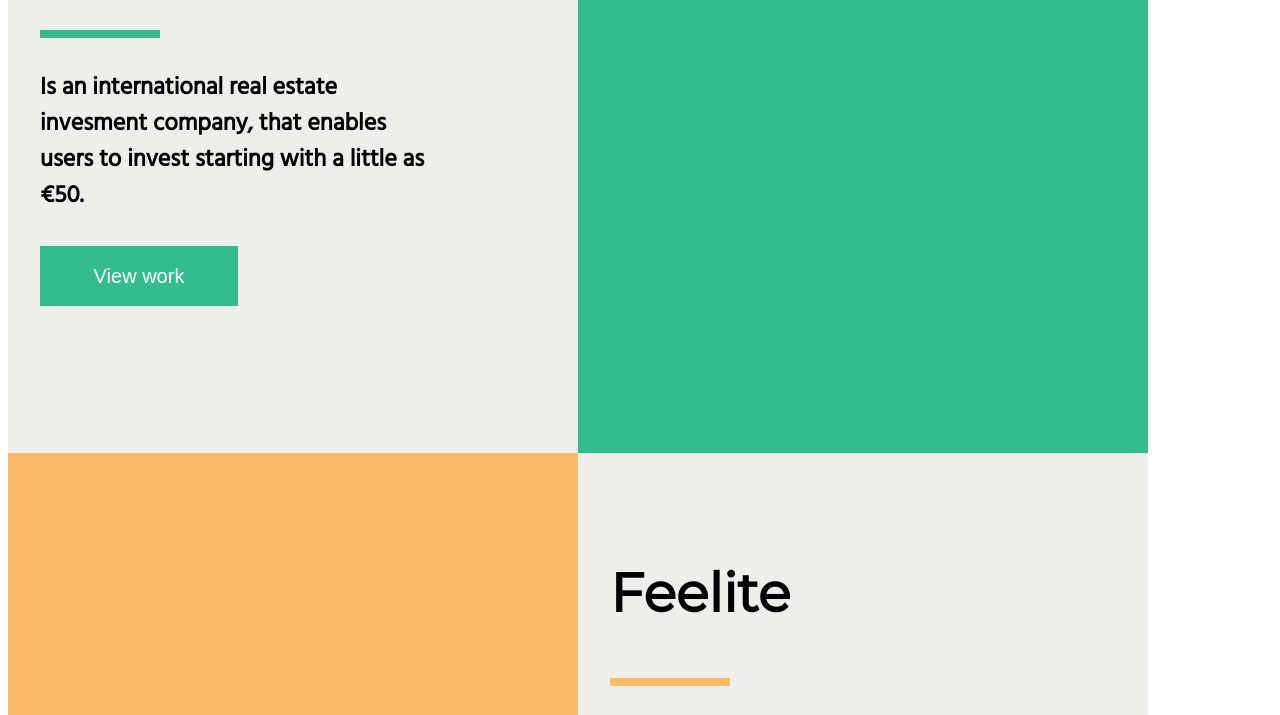
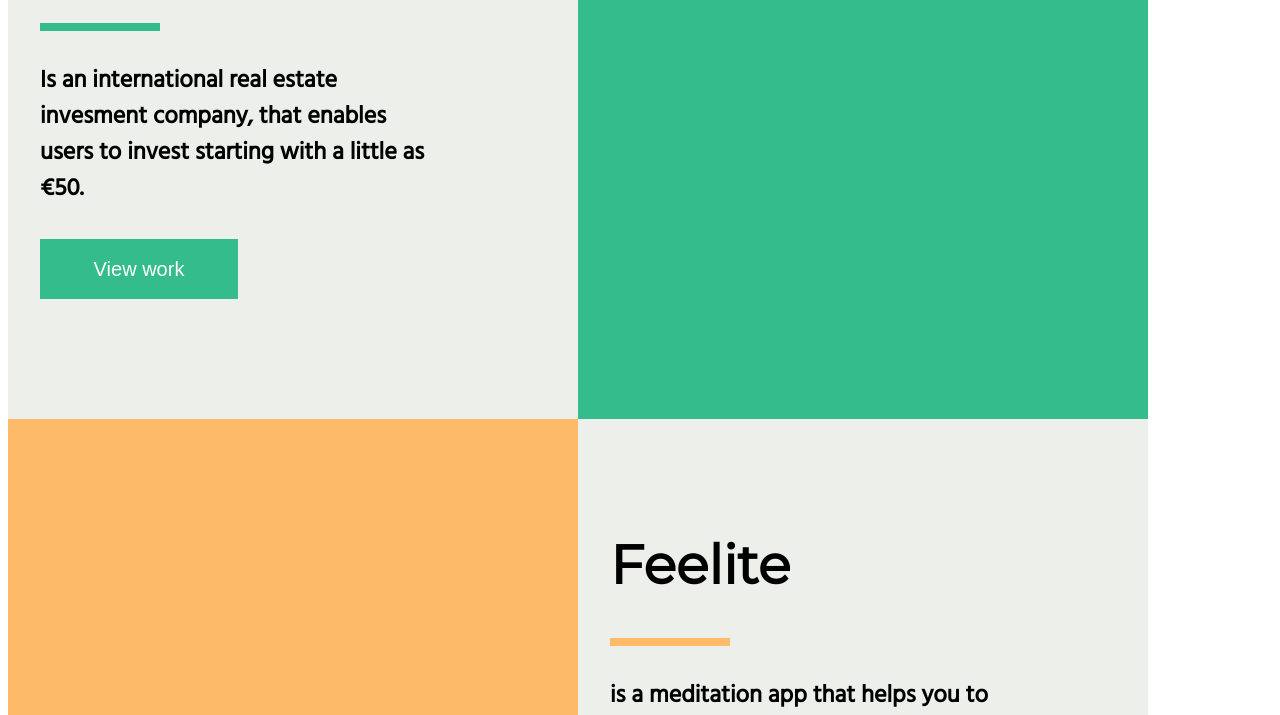
Before and after one commit to Wandersonjack/heyjackson, a Gatsby site: page /worksection in a window 1280 px wide. Shown: the part 366-1081 px from the top of the page. Built offline with nearby package versions, Linux system fonts and the light colour scheme; Gatsby itself is replaced by a stand-in of ours.

Commit message:
fix: cardbase layout

```diff
--- a/src/components/about/styles/about.css
+++ b/src/components/about/styles/about.css
@@ -18,10 +18,8 @@
 }
 
 .content_case {
-    height: 870px;
     width: 400px;
     margin-left: 32px;
-    margin-top: 100px
 }
 
 
@@ -37,7 +35,7 @@
 @media screen and (max-width:768px) {
     .cardbase-about {
         flex-direction: column;
-        height: 607px;
+        height: auto;
 
     }
     .me-img {
--- a/src/components/card/styles/card.css
+++ b/src/components/card/styles/card.css
@@ -1,57 +1,65 @@
 .cardbase {
   max-width: 1140px;
 }
+
+.app_content,
+.app_img {
+  flex-grow: 1;
+  display: flex;
+  flex-direction: column;
+}
+
 .cardbase,
 .cardbase_verse {
   display: flex;
-    justify-content: center;
-    align-content: center;
-    width: 100%
+  margin: 0 auto;
 }
 .app_content {
-    height: 648px;
   width: 100%;
   background-color: #edf0ea;
 }
 .app_img {
-    height: 648px;
   width: 100%;
 }
 .content_case {
-    height: 344px;
   width: 369px;
   margin-left: 32px;
-    margin-top: 152px;
+  padding: 120px 0;
 }
+
+.content_case .display2 {
+  margin-top: 0;
+  line-height: 1;
+}
+
 .border-blue {
-    border-bottom: 8px solid  #75B6FF;
+  border-bottom: 8px solid #75b6ff;
   max-width: 30%;
   margin-top: 2px;
   margin-bottom: 32px;
 }
 
-.border-green{
+.border-green {
   border-bottom: 8px solid #34bc8d;
   max-width: 30%;
   margin-top: 2px;
   margin-bottom: 32px;
 }
 .border-orange {
-    border-bottom: 8px solid #FDBA69;
+  border-bottom: 8px solid #fdba69;
   max-width: 30%;
   margin-top: 2px;
   margin-bottom: 32px;
 }
 
-
 .gap-top {
   margin-top: 32px;
 }
-.gap-bottom{
-    margin-bottom:32px;
+.gap-bottom {
+  margin-bottom: 32px;
 }
 .cinza {
-    background-color:#324142;
+  background-color: #324142;
 }
 .verde {
   background-color: #34bc8d;
@@ -65,13 +73,13 @@
   background-color: #75b6ff;
 }
 
-@media screen and (max-width:768px) {
+@media screen and (max-width: 768px) {
   .cardbase {
     flex-direction: column-reverse;
     width: 100%;
     margin-bottom: 16px;
   }
-    .cardbase_verse{
+  .cardbase_verse {
     flex-direction: column;
     margin-bottom: 16px;
   }
@@ -86,7 +94,6 @@
 
   .content_case {
     width: 80%;
-        margin-top: 32px;
   }
 
   .cardbase_verse {
```
Lines whose indentation alone changed are shown as unchanged.
